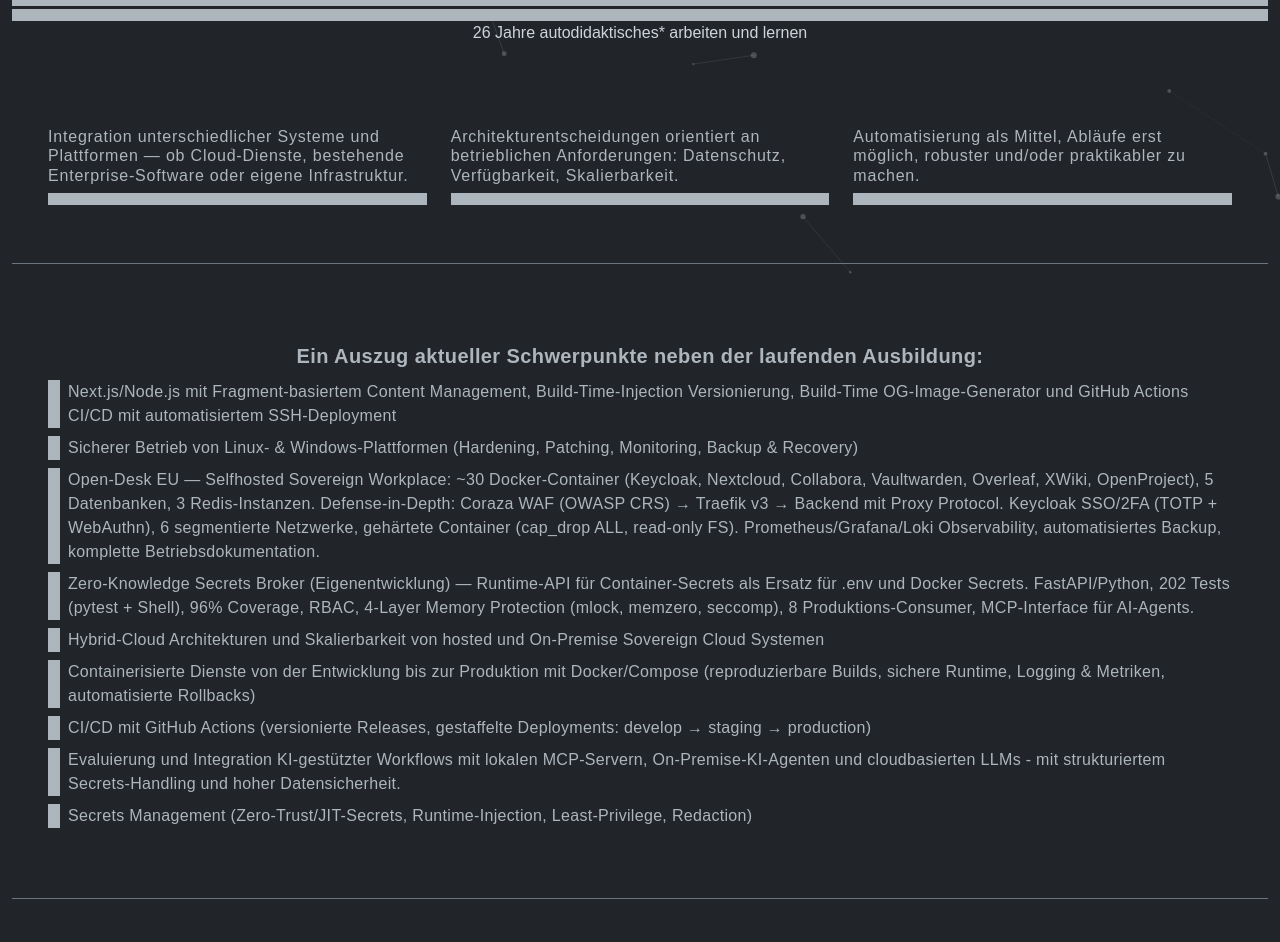
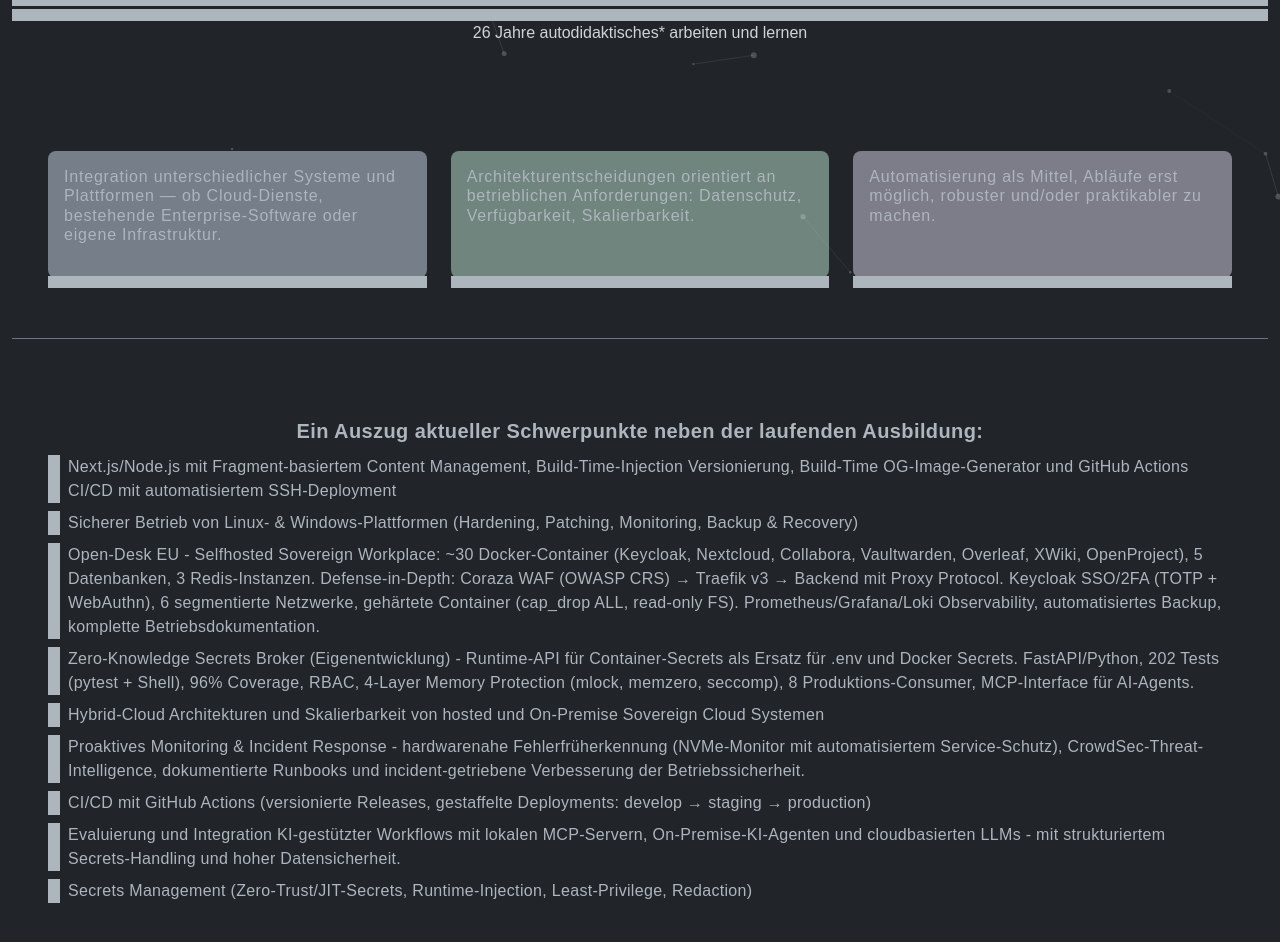
Before and after one commit to JoZapf/jozapf_de, a Next.js app: page / in a window 1280 px wide. Shown: the part 520-1462 px from the top of the page. Built offline with nearby package versions, Linux system fonts and the light colour scheme; no server answers; a web font is replaced by a local one.

Commit message:
feat(home): replace Docker/Compose bullet with monitoring & incident response, add intro column accent colors (DE+EN)

```diff
--- a/app/home-fragment.html
+++ b/app/home-fragment.html
@@ -23,14 +23,20 @@
 			<div class="intro-columns">
 				<section aria-labelledby="intro-heading">
 					<div class="row g-4 text-start">
-						<div class="col-md-4 h6">
-							Integration unterschiedlicher Systeme und Plattformen — ob Cloud-Dienste, bestehende Enterprise-Software oder eigene Infrastruktur.
+						<div class="col-md-4">
+							<div class="intro-col-integrate h6">
+								Integration unterschiedlicher Systeme und Plattformen — ob Cloud-Dienste, bestehende Enterprise-Software oder eigene Infrastruktur.
+							</div>
 						</div>
-						<div class="col-md-4 h6">
-							Architekturentscheidungen orientiert an betrieblichen Anforderungen: Datenschutz, Verfügbarkeit, Skalierbarkeit.
+						<div class="col-md-4">
+							<div class="intro-col-architecture h6">
+								Architekturentscheidungen orientiert an betrieblichen Anforderungen: Datenschutz, Verfügbarkeit, Skalierbarkeit.
+							</div>
 						</div>
-						<div class="col-md-4 h6">
-							Automatisierung als Mittel, Abläufe erst möglich, robuster und/oder praktikabler zu machen.
+						<div class="col-md-4">
+							<div class="intro-col-automation h6">
+								Automatisierung als Mittel, Abläufe erst möglich, robuster und/oder praktikabler zu machen.
+							</div>
 						</div>
 					</div>
 				</section>
@@ -42,10 +48,10 @@
 					<ul>
 						<li>Next.js/Node.js mit Fragment-basiertem Content Management, Build-Time-Injection Versionierung, Build-Time OG-Image-Generator und GitHub Actions CI/CD mit automatisiertem SSH-Deployment</li>
 						<li>Sicherer Betrieb von Linux- & Windows-Plattformen (Hardening, Patching, Monitoring, Backup & Recovery)</li>
-						<li>Open-Desk EU — Selfhosted Sovereign Workplace: ~30 Docker-Container (Keycloak, Nextcloud, Collabora, Vaultwarden, Overleaf, XWiki, OpenProject), 5 Datenbanken, 3 Redis-Instanzen. Defense-in-Depth: Coraza WAF (OWASP CRS) → Traefik v3 → Backend mit Proxy Protocol. Keycloak SSO/2FA (TOTP + WebAuthn), 6 segmentierte Netzwerke, gehärtete Container (cap_drop ALL, read-only FS). Prometheus/Grafana/Loki Observability, automatisiertes Backup, komplette Betriebsdokumentation.</li>
-						<li>Zero-Knowledge Secrets Broker (Eigenentwicklung) — Runtime-API für Container-Secrets als Ersatz für .env und Docker Secrets. FastAPI/Python, 202 Tests (pytest + Shell), 96% Coverage, RBAC, 4-Layer Memory Protection (mlock, memzero, seccomp), 8 Produktions-Consumer, MCP-Interface für AI-Agents.</li>
+						<li>Open-Desk EU - Selfhosted Sovereign Workplace: ~30 Docker-Container (Keycloak, Nextcloud, Collabora, Vaultwarden, Overleaf, XWiki, OpenProject), 5 Datenbanken, 3 Redis-Instanzen. Defense-in-Depth: Coraza WAF (OWASP CRS) → Traefik v3 → Backend mit Proxy Protocol. Keycloak SSO/2FA (TOTP + WebAuthn), 6 segmentierte Netzwerke, gehärtete Container (cap_drop ALL, read-only FS). Prometheus/Grafana/Loki Observability, automatisiertes Backup, komplette Betriebsdokumentation.</li>
+						<li>Zero-Knowledge Secrets Broker (Eigenentwicklung) - Runtime-API für Container-Secrets als Ersatz für .env und Docker Secrets. FastAPI/Python, 202 Tests (pytest + Shell), 96% Coverage, RBAC, 4-Layer Memory Protection (mlock, memzero, seccomp), 8 Produktions-Consumer, MCP-Interface für AI-Agents.</li>
 						<li>Hybrid-Cloud Architekturen und Skalierbarkeit von hosted und On-Premise Sovereign Cloud Systemen</li>
-						<li>Containerisierte Dienste von der Entwicklung bis zur Produktion mit Docker/Compose (reproduzierbare Builds, sichere Runtime, Logging & Metriken, automatisierte Rollbacks)</li>
+						<li>Proaktives Monitoring & Incident Response - hardwarenahe Fehlerfrüherkennung (NVMe-Monitor mit automatisiertem Service-Schutz), CrowdSec-Threat-Intelligence, dokumentierte Runbooks und incident-getriebene Verbesserung der Betriebssicherheit.</li>
 						<li>CI/CD mit GitHub Actions (versionierte Releases, gestaffelte Deployments: develop → staging → production)</li>
 						<li>Evaluierung und Integration KI-gestützter Workflows mit lokalen MCP-Servern, On-Premise-KI-Agenten und cloudbasierten LLMs - mit strukturiertem Secrets-Handling und hoher Datensicherheit.</li>
 						<li>Secrets Management (Zero-Trust/JIT-Secrets, Runtime-Injection, Least-Privilege, Redaction)</li>
--- a/public/assets/css/cover.css
+++ b/public/assets/css/cover.css
@@ -513,7 +513,41 @@ footer {
 }
 
 /* ========================================
-   10. UTILITY CLASSES
+   10. INTRO COLUMN ACCENTS
+   ======================================== */
+.intro-col-integrate {
+	background: rgba(219, 234, 254, 0.45);
+	border-radius: 0.5rem;
+	padding: 1rem;
+	height: 100%;
+}
+.intro-col-architecture {
+	background: rgba(209, 250, 229, 0.45);
+	border-radius: 0.5rem;
+	padding: 1rem;
+	height: 100%;
+}
+.intro-col-automation {
+	background: rgba(237, 233, 254, 0.45);
+	border-radius: 0.5rem;
+	padding: 1rem;
+	height: 100%;
+}
+
+@media (prefers-color-scheme: dark) {
+	.intro-col-integrate {
+		background: rgba(12, 68, 124, 0.35);
+	}
+	.intro-col-architecture {
+		background: rgba(8, 80, 65, 0.35);
+	}
+	.intro-col-automation {
+		background: rgba(60, 52, 137, 0.35);
+	}
+}
+
+/* ========================================
+   11. UTILITY CLASSES
    ======================================== */
 
 /* Spacing Overrides */
```
Also changed, not shown: app/en/home-fragment.html (+15 -9 lines).
